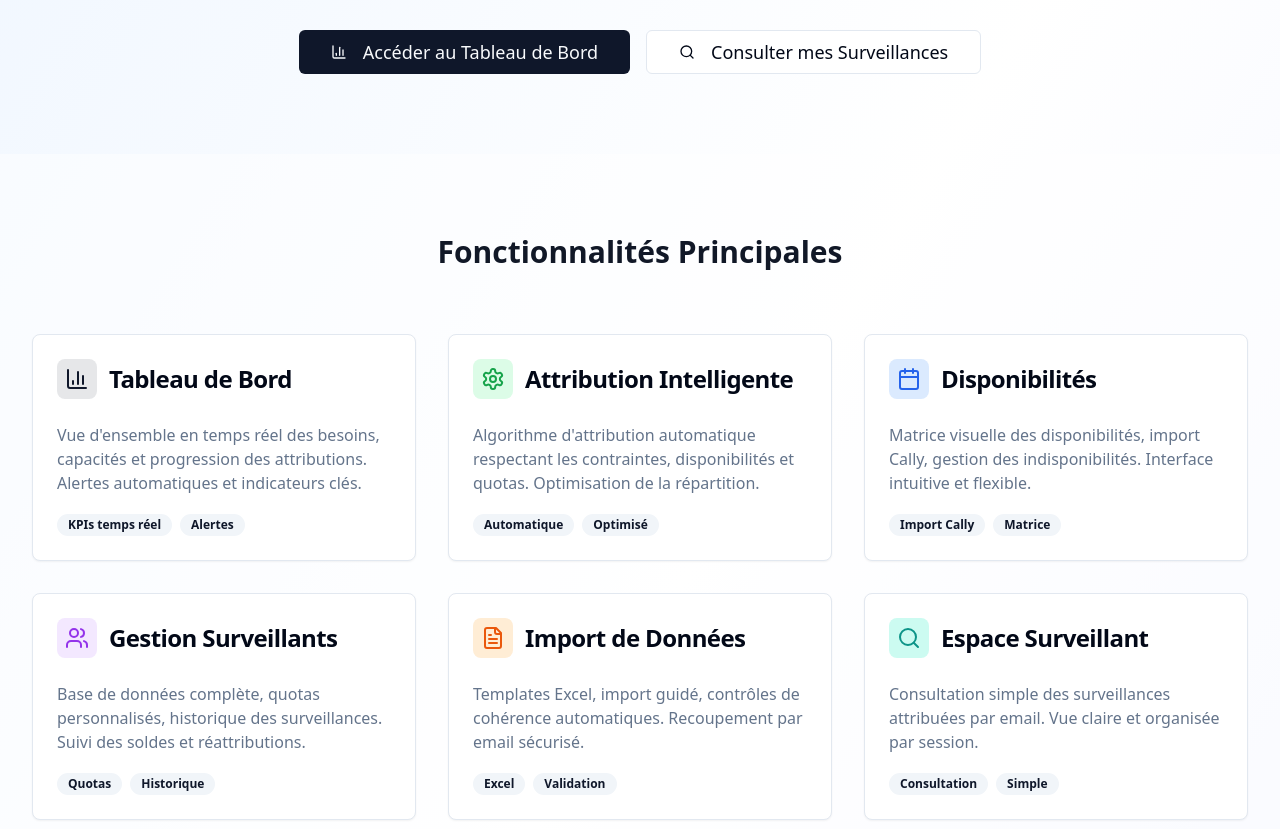
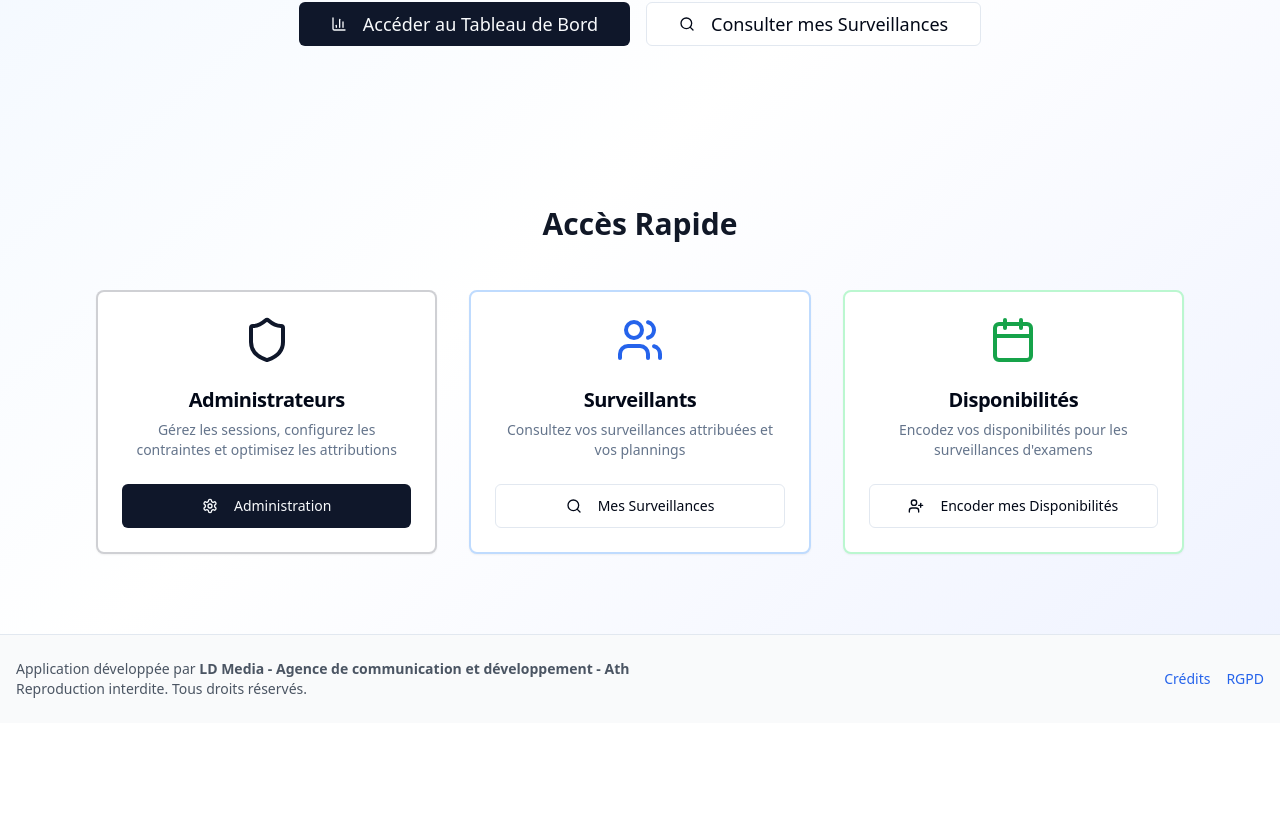
Before and after one commit to rdgdeg/surveillances-sss, a React (Vite) app: page / in a window 1280 px wide. Shown: the part 391-1220 px from the top of the page. After the commit the page ends 1114 px from the top, so only its background shows below. Built offline with nearby package versions, Linux system fonts and the light colour scheme.

Commit message:
Refactor homepage and add surveillant access
- Removed unnecessary content from the homepage.
- Added a link for surveillants to input their availabilities.
- Added test data generation for exams and slots.
- Added a menu to return to the homepage from the surveillant space.

```diff
--- a/src/pages/Index.tsx
+++ b/src/pages/Index.tsx
@@ -2,7 +2,7 @@
 import { Card, CardContent, CardDescription, CardHeader, CardTitle } from "@/components/ui/card";
 import { Button } from "@/components/ui/button";
 import { Badge } from "@/components/ui/badge";
-import { Calendar, Users, Settings, Search, FileText, Shield, BarChart3, Clock } from "lucide-react";
+import { Calendar, Users, Settings, Search, Shield, BarChart3, Clock, UserPlus } from "lucide-react";
 import { Link } from "react-router-dom";
 import { Footer } from "@/components/Footer";
 
@@ -44,7 +44,6 @@ const Index = () => {
           </h2>
           <p className="text-xl text-gray-600 max-w-3xl mx-auto mb-10">
             Une solution complète pour organiser, planifier et optimiser les surveillances d'examens.
-            Attribution automatique, gestion des contraintes et suivi en temps réel.
           </p>
           <div className="flex flex-col sm:flex-row gap-4 justify-center">
             <Button size="lg" asChild className="text-lg px-8 py-4">
@@ -63,157 +62,14 @@ const Index = () => {
         </div>
       </section>
 
-      {/* Features Grid */}
-      <section className="py-20 bg-white/50">
-        <div className="max-w-7xl mx-auto px-4 sm:px-6 lg:px-8">
-          <h3 className="text-3xl font-bold text-center text-gray-900 mb-16">
-            Fonctionnalités Principales
-          </h3>
-
-          <div className="grid md:grid-cols-2 lg:grid-cols-3 gap-8">
-            {/* Dashboard */}
-            <Card className="hover:shadow-lg transition-all duration-300 hover:-translate-y-1">
-              <CardHeader>
-                <div className="flex items-center space-x-3">
-                  <div className="p-2 bg-primary/10 rounded-lg">
-                    <BarChart3 className="h-6 w-6 text-primary" />
-                  </div>
-                  <CardTitle>Tableau de Bord</CardTitle>
-                </div>
-              </CardHeader>
-              <CardContent>
-                <CardDescription className="text-base">
-                  Vue d'ensemble en temps réel des besoins, capacités et progression des attributions.
-                  Alertes automatiques et indicateurs clés.
-                </CardDescription>
-                <div className="mt-4">
-                  <Badge variant="secondary">KPIs temps réel</Badge>
-                  <Badge variant="secondary" className="ml-2">Alertes</Badge>
-                </div>
-              </CardContent>
-            </Card>
-
-            {/* Attribution Intelligente */}
-            <Card className="hover:shadow-lg transition-all duration-300 hover:-translate-y-1">
-              <CardHeader>
-                <div className="flex items-center space-x-3">
-                  <div className="p-2 bg-green-100 rounded-lg">
-                    <Settings className="h-6 w-6 text-green-600" />
-                  </div>
-                  <CardTitle>Attribution Intelligente</CardTitle>
-                </div>
-              </CardHeader>
-              <CardContent>
-                <CardDescription className="text-base">
-                  Algorithme d'attribution automatique respectant les contraintes, disponibilités et quotas.
-                  Optimisation de la répartition.
-                </CardDescription>
-                <div className="mt-4">
-                  <Badge variant="secondary">Automatique</Badge>
-                  <Badge variant="secondary" className="ml-2">Optimisé</Badge>
-                </div>
-              </CardContent>
-            </Card>
-
-            {/* Gestion des Disponibilités */}
-            <Card className="hover:shadow-lg transition-all duration-300 hover:-translate-y-1">
-              <CardHeader>
-                <div className="flex items-center space-x-3">
-                  <div className="p-2 bg-blue-100 rounded-lg">
-                    <Calendar className="h-6 w-6 text-blue-600" />
-                  </div>
-                  <CardTitle>Disponibilités</CardTitle>
-                </div>
-              </CardHeader>
-              <CardContent>
-                <CardDescription className="text-base">
-                  Matrice visuelle des disponibilités, import Cally, gestion des indisponibilités.
-                  Interface intuitive et flexible.
-                </CardDescription>
-                <div className="mt-4">
-                  <Badge variant="secondary">Import Cally</Badge>
-                  <Badge variant="secondary" className="ml-2">Matrice</Badge>
-                </div>
-              </CardContent>
-            </Card>
-
-            {/* Gestion des Surveillants */}
-            <Card className="hover:shadow-lg transition-all duration-300 hover:-translate-y-1">
-              <CardHeader>
-                <div className="flex items-center space-x-3">
-                  <div className="p-2 bg-purple-100 rounded-lg">
-                    <Users className="h-6 w-6 text-purple-600" />
-                  </div>
-                  <CardTitle>Gestion Surveillants</CardTitle>
-                </div>
-              </CardHeader>
-              <CardContent>
-                <CardDescription className="text-base">
-                  Base de données complète, quotas personnalisés, historique des surveillances.
-                  Suivi des soldes et réattributions.
-                </CardDescription>
-                <div className="mt-4">
-                  <Badge variant="secondary">Quotas</Badge>
-                  <Badge variant="secondary" className="ml-2">Historique</Badge>
-                </div>
-              </CardContent>
-            </Card>
-
-            {/* Import de Données */}
-            <Card className="hover:shadow-lg transition-all duration-300 hover:-translate-y-1">
-              <CardHeader>
-                <div className="flex items-center space-x-3">
-                  <div className="p-2 bg-orange-100 rounded-lg">
-                    <FileText className="h-6 w-6 text-orange-600" />
-                  </div>
-                  <CardTitle>Import de Données</CardTitle>
-                </div>
-              </CardHeader>
-              <CardContent>
-                <CardDescription className="text-base">
-                  Templates Excel, import guidé, contrôles de cohérence automatiques.
-                  Recoupement par email sécurisé.
-                </CardDescription>
-                <div className="mt-4">
-                  <Badge variant="secondary">Excel</Badge>
-                  <Badge variant="secondary" className="ml-2">Validation</Badge>
-                </div>
-              </CardContent>
-            </Card>
-
-            {/* Consultation Surveillant */}
-            <Card className="hover:shadow-lg transition-all duration-300 hover:-translate-y-1">
-              <CardHeader>
-                <div className="flex items-center space-x-3">
-                  <div className="p-2 bg-teal-100 rounded-lg">
-                    <Search className="h-6 w-6 text-teal-600" />
-                  </div>
-                  <CardTitle>Espace Surveillant</CardTitle>
-                </div>
-              </CardHeader>
-              <CardContent>
-                <CardDescription className="text-base">
-                  Consultation simple des surveillances attribuées par email.
-                  Vue claire et organisée par session.
-                </CardDescription>
-                <div className="mt-4">
-                  <Badge variant="secondary">Consultation</Badge>
-                  <Badge variant="secondary" className="ml-2">Simple</Badge>
-                </div>
-              </CardContent>
-            </Card>
-          </div>
-        </div>
-      </section>
-
       {/* Quick Access */}
       <section className="py-20">
-        <div className="max-w-4xl mx-auto px-4 sm:px-6 lg:px-8">
+        <div className="max-w-6xl mx-auto px-4 sm:px-6 lg:px-8">
           <h3 className="text-3xl font-bold text-center text-gray-900 mb-12">
             Accès Rapide
           </h3>
 
-          <div className="grid md:grid-cols-2 gap-8">
+          <div className="grid md:grid-cols-3 gap-8">
             <Card className="border-2 border-primary/20 hover:border-primary/40 transition-colors">
               <CardHeader className="text-center">
                 <Shield className="h-12 w-12 text-primary mx-auto mb-4" />
@@ -226,7 +82,7 @@ const Index = () => {
                 <Button size="lg" className="w-full" asChild>
                   <Link to="/admin">
                     <Settings className="h-5 w-5 mr-2" />
-                    Accéder à l'Administration
+                    Administration
                   </Link>
                 </Button>
               </CardContent>
@@ -249,30 +105,24 @@ const Index = () => {
                 </Button>
               </CardContent>
             </Card>
-          </div>
-        </div>
-      </section>
 
-      {/* Stats Section */}
-      <section className="py-16 bg-primary/5">
-        <div className="max-w-7xl mx-auto px-4 sm:px-6 lg:px-8">
-          <div className="grid grid-cols-2 md:grid-cols-4 gap-8 text-center">
-            <div>
-              <div className="text-3xl font-bold text-primary mb-2">100%</div>
-              <div className="text-gray-600">Automatisation</div>
-            </div>
-            <div>
-              <div className="text-3xl font-bold text-primary mb-2">⚡</div>
-              <div className="text-gray-600">Attribution Rapide</div>
-            </div>
-            <div>
-              <div className="text-3xl font-bold text-primary mb-2">🎯</div>
-              <div className="text-gray-600">Optimisation</div>
-            </div>
-            <div>
-              <div className="text-3xl font-bold text-primary mb-2">📊</div>
-              <div className="text-gray-600">Suivi Temps Réel</div>
-            </div>
+            <Card className="border-2 border-green-200 hover:border-green-400 transition-colors">
+              <CardHeader className="text-center">
+                <Calendar className="h-12 w-12 text-green-600 mx-auto mb-4" />
+                <CardTitle className="text-xl">Disponibilités</CardTitle>
+                <CardDescription>
+                  Encodez vos disponibilités pour les surveillances d'examens
+                </CardDescription>
+              </CardHeader>
+              <CardContent>
+                <Button size="lg" variant="outline" className="w-full" asChild>
+                  <Link to="/collecte">
+                    <UserPlus className="h-5 w-5 mr-2" />
+                    Encoder mes Disponibilités
+                  </Link>
+                </Button>
+              </CardContent>
+            </Card>
           </div>
         </div>
       </section>
--- a/src/pages/Surveillant.tsx
+++ b/src/pages/Surveillant.tsx
@@ -7,9 +7,10 @@ import { Input } from "@/components/ui/input";
 import { Label } from "@/components/ui/label";
 import { Table, TableBody, TableCell, TableHead, TableHeader, TableRow } from "@/components/ui/table";
 import { Badge } from "@/components/ui/badge";
-import { Search, Calendar, Clock, MapPin, Users, Calculator } from "lucide-react";
+import { Search, Calendar, Clock, MapPin, Users, Calculator, Home, Shield } from "lucide-react";
 import { useState } from "react";
 import { Footer } from "@/components/Footer";
+import { Link } from "react-router-dom";
 
 interface SurveillanceData {
   id: string;
@@ -115,10 +116,36 @@ const Surveillant = () => {
 
   return (
     <div className="min-h-screen flex flex-col">
+      {/* Header avec navigation */}
+      <header className="bg-white/80 backdrop-blur-sm border-b border-gray-200 sticky top-0 z-50">
+        <div className="max-w-7xl mx-auto px-4 sm:px-6 lg:px-8">
+          <div className="flex justify-between items-center py-4">
+            <div className="flex items-center space-x-2">
+              <Shield className="h-8 w-8 text-primary" />
+              <h1 className="text-2xl font-bold text-gray-900">Espace Surveillant</h1>
+            </div>
+            <div className="flex items-center space-x-4">
+              <Button variant="outline" asChild>
+                <Link to="/collecte">
+                  <Calendar className="h-4 w-4 mr-2" />
+                  Mes Disponibilités
+                </Link>
+              </Button>
+              <Button variant="outline" asChild>
+                <Link to="/">
+                  <Home className="h-4 w-4 mr-2" />
+                  Retour à l'accueil
+                </Link>
+              </Button>
+            </div>
+          </div>
+        </div>
+      </header>
+
       <div className="flex-1">
         <div className="max-w-6xl mx-auto p-6 space-y-6">
           <div className="text-center space-y-4">
-            <h1 className="text-3xl font-bold">Espace Surveillant</h1>
+            <h2 className="text-3xl font-bold">Mes Surveillances</h2>
             <p className="text-muted-foreground">
               Consultez vos surveillances attribuées en saisissant votre adresse e-mail
             </p>
```
